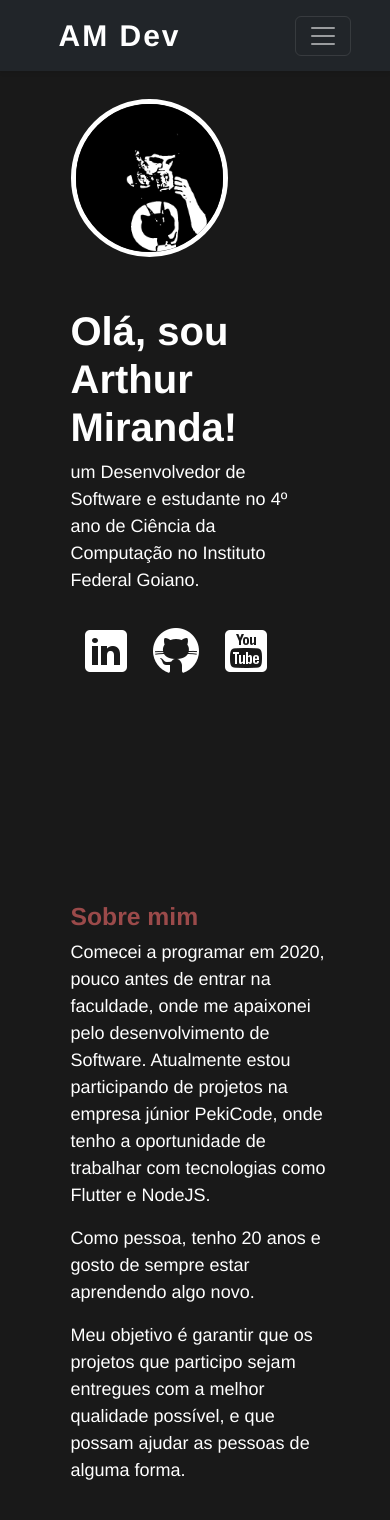
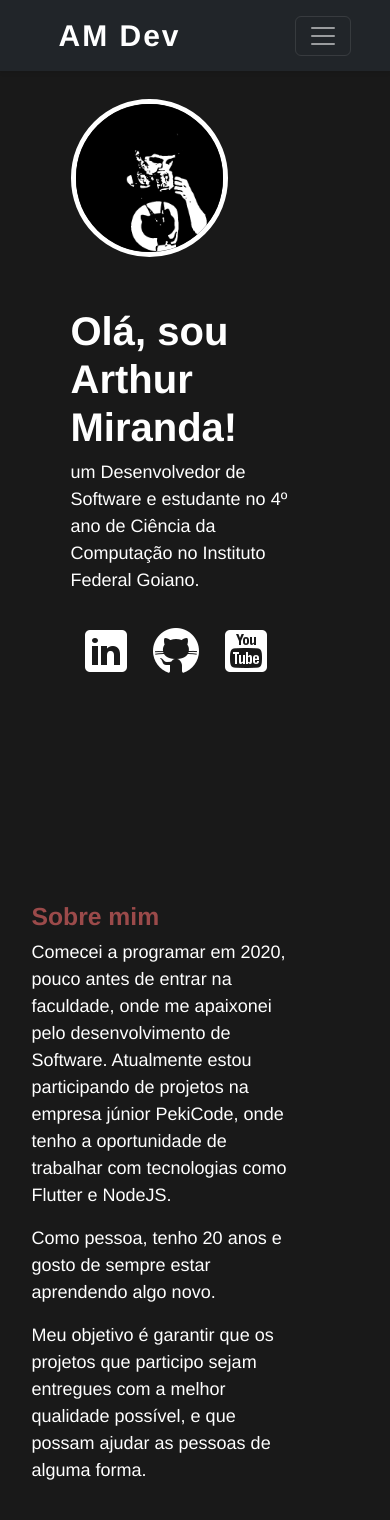
Before and after one commit to devarthurmiranda/vue-portfolio, a Vue app: page / in a window 390 px wide. Shown: the top 1520 px of the page. Built offline with nearby package versions, Linux system fonts and the light colour scheme; the HTML template or start-up script is replaced by a standard one.

Commit message:
fixing bug

```diff
--- a/src/components/About.vue
+++ b/src/components/About.vue
@@ -33,7 +33,6 @@ export default {
     .container {
         width: 90%;
         padding-top: 4%;
-        margin-left: 15%;
     }
 }
 
```
